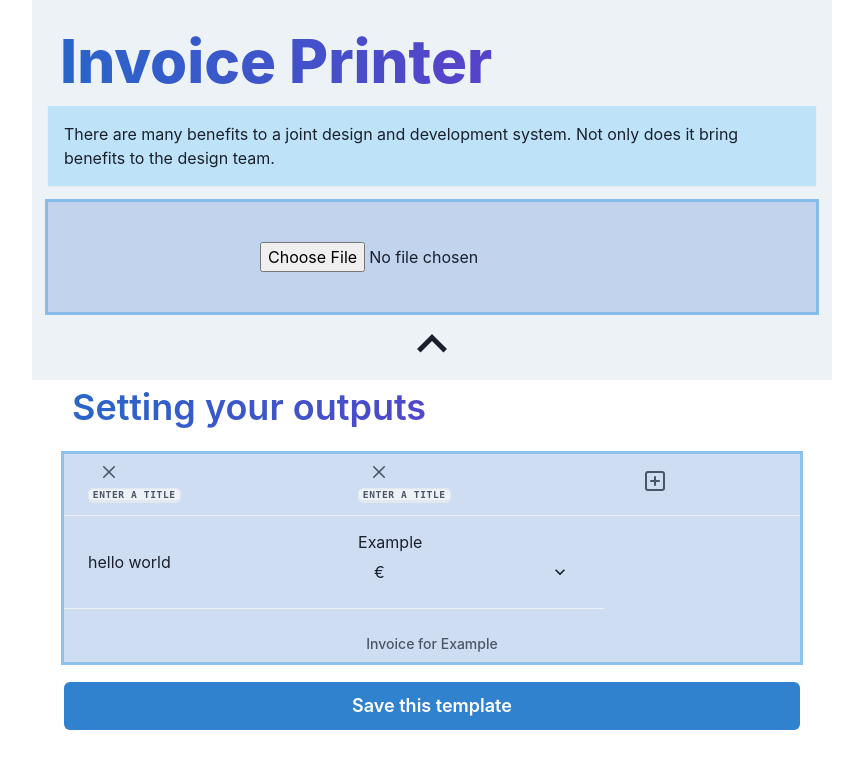
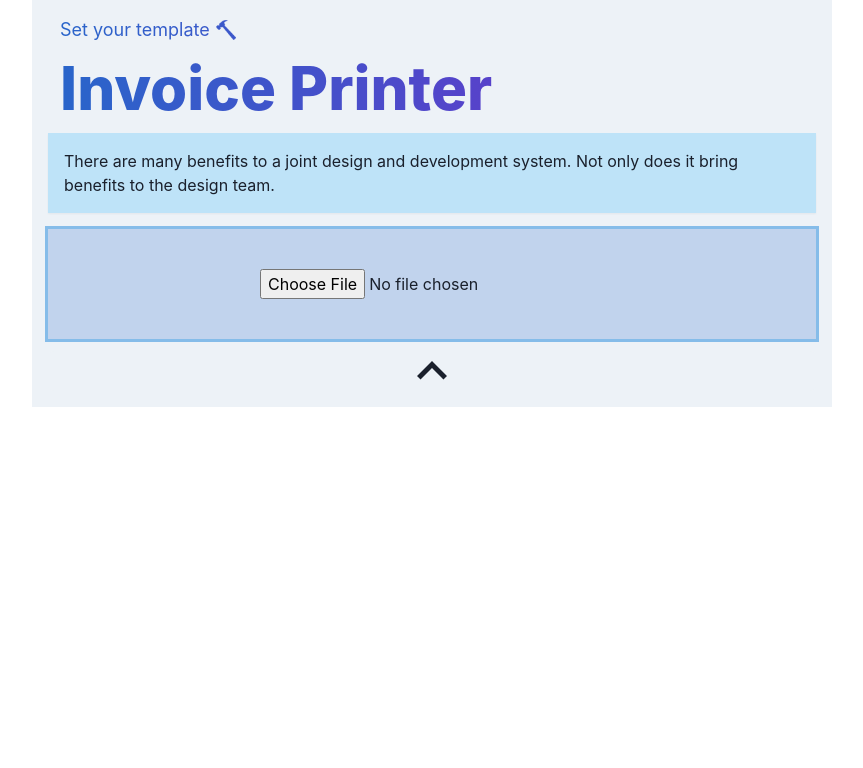
Before and after one commit to jack5341/invoice-printer, a React (Create React App) app: page / in a window 1280 px wide. Shown: the top 768 px of the page, without its empty margins (208-1071 px from the left). Built offline with nearby package versions, Linux system fonts and the light colour scheme.

Commit message:
edit: moved modal to set your template btn

```diff
--- a/src/components/content/content.jsx
+++ b/src/components/content/content.jsx
@@ -2,7 +2,6 @@ import { Container, Text } from "@chakra-ui/react"
 
 // Container's
 import ListItem from '../../containers/listitem/listitem'
-import TemplateItem from '../../containers/template-item/templateitem'
 
 export default function Content(props) {
     if (props.list) {
@@ -16,8 +15,7 @@ export default function Content(props) {
                     fontSize="4xl"
                     fontWeight="extrabold"
                 >
-                    Export results
-
+                    Export Results
                 </Text>
 
                 {props.type === "xlsx" ?
@@ -43,9 +41,5 @@ export default function Content(props) {
         )
     }
 
-    return (
-        <Container maxW="container.md">
-            <TemplateItem />
-        </Container>
-    )
+    return null
 }
--- a/src/containers/header/header.jsx
+++ b/src/containers/header/header.jsx
@@ -1,8 +1,25 @@
+import { useState } from 'react'
 import { Text,Box } from "@chakra-ui/react"
 
+// Containers
+import TemplateItem from '../../containers/template-item/templateitem'
+
 export default function Header(){
+
+    const [modal,setModal] = useState(false)
+
     return (
     <>
+    {modal ? <TemplateItem/> : null}
+        <a href="#" onClick={() => setModal(!modal)}>
+            <Text
+            pl="3"
+            bgGradient="linear(to-l, #7928CA,#2866ca)"
+            fontSize="lg"
+            bgClip="text">
+                Set your template 🔨
+            </Text>
+        </a>
         <Text
         pl="3"
         bgGradient="linear(to-l, #7928CA,#2866ca)"
--- a/src/containers/template-item/templateitem.jsx
+++ b/src/containers/template-item/templateitem.jsx
@@ -11,7 +11,12 @@ import {
     Tbody,
     Select,
     Button,
-    Text
+    Text,
+    Modal,
+    ModalOverlay,
+    ModalContent,
+    ModalHeader,
+    ModalFooter
 } from "@chakra-ui/react"
 import { PlusSquareIcon } from '@chakra-ui/icons'
 import { v4 as uuidv4 } from 'uuid'
@@ -26,8 +31,7 @@ import "./style.css"
 export default function TemplateItem() {
 
     const [uniqueId, setUniqueId] = useState(null)
-    const [typeMoney, setTypeMoney] = useState("€")
-    const [load,setLoad] = useState(null)
+    const [hide, setHide] = useState(true)
 
     useEffect((e) => {
         if (uniqueId) {
@@ -38,16 +42,16 @@ export default function TemplateItem() {
 
     const [thList, setThList] = useState({
         th: [{
-            element: <ThSection setUniqueId={setUniqueId} />
+            element: <ThSection uniqueId={uuidv4()} />
         },
         {
-            element: <ThSection setUniqueId={setUniqueId} />
+            element: <ThSection uniqueId={uuidv4()} />
         }],
         td: [{ element: <TdSection title="hello world" /> },
         {
             element: <Td>
                 {"Example"}
-                <Select onChange={e => setTypeMoney(e.target.value)} border="0px">
+                <Select onChange={e => window.localStorage.setItem("list/" + uuidv4(),e.target.value) } border="0px">
                     <option value="€">€</option>
                     <option value="$">$</option>
                 </Select>
@@ -71,17 +75,22 @@ export default function TemplateItem() {
     }
 
     return (
-        <a>
+        <>
+            <Modal size="xl" onClose={!hide} isOpen={hide} isCentered>
+                <ModalOverlay />
+                <ModalContent>
+                    <ModalHeader>
                         <Text
                             pl="2"
                             bgGradient="linear(to-l, #7928CA,#2866ca)"
                             bgClip="text"
-                fontSize="4xl"
+                            fontSize="2xl"
                             fontWeight="semibold"
                         >
                             Setting your outputs
                         </Text>
-            <Box style={{ overflowX: "auto" }} boxShadow="outline" mt="5" mb="5" bg="#2866ca38">
+                    </ModalHeader>
+                    <Box style={{ overflowX: "auto" }} mb="5" bg="#2866ca38">
                         <Table variant="simple">
                             <TableCaption>Invoice for {"Example"}</TableCaption>
                             <Thead>
@@ -101,7 +110,21 @@ export default function TemplateItem() {
                             </Tbody>
                         </Table>
                     </Box>
-
+                    <a onClick={e => {
+                        setHide(false)
+                        window.sessionStorage.setItem("show", true)
+                    }} href="#">
+                        <Text
+                            pl="7"
+                            bgGradient="linear(to-l, #7928CA,#2866ca)"
+                            bgClip="text"
+                            fontSize="sm"
+                            fontWeight="semibold"
+                        >
+                            I don't need set my outputs
+                        </Text>
+                    </a>
+                    <ModalFooter>
                         <Button
                             id="save-btn"
                             w="100%"
@@ -110,7 +133,8 @@ export default function TemplateItem() {
                                 const btn = document.getElementById("save-btn")
                                 btn.setAttribute("disabled", "")
                                 btn.innerHTML = "Your settings are saving..."
-                    setLoad(true)
+                                window.sessionStorage.setItem("show", false)
+                                setTimeout(() => setHide(false), 1000);
                             }}
                             colorScheme="blue"
                             size="lg"
@@ -119,6 +143,9 @@ export default function TemplateItem() {
                         >
                             Save this template
                         </Button>
-        </a>
+                    </ModalFooter>
+                </ModalContent>
+            </Modal>
+        </>
     )
 }
--- a/src/containers/template-item/th-section/th.section.jsx
+++ b/src/containers/template-item/th-section/th.section.jsx
@@ -10,19 +10,21 @@ import {
 import { CloseIcon } from '@chakra-ui/icons'
 
 export default function ThSection(props) {
-
     return (
         <Th id={props.uniqueId}>
             <a className="icons" onClick={(e) => {
                 e.preventDefault()
-                props.setUniqueId(props.uniqueId)
+                if(props.setUniqueId){
+                    props.setUniqueId(props.uniqueId)
+                }
+                return null
             }} href="#"><Icon as={CloseIcon} mb="2" />
             </a>
             <Editable defaultValue="Enter a title">
                 <Kbd>
                     <EditablePreview />
                 </Kbd>
-                <EditableInput onChange={(e) => console.log(e.target.value)}/>
+                <EditableInput onChange={(e) => window.localStorage.setItem("list/" + props.uniqueId, e.target.value) }/>
             </Editable>
         </Th>
     )
```
Also changed, not shown: 1 other file (tests, documents, lock files or other folders). Lines whose indentation alone changed are shown as unchanged.
